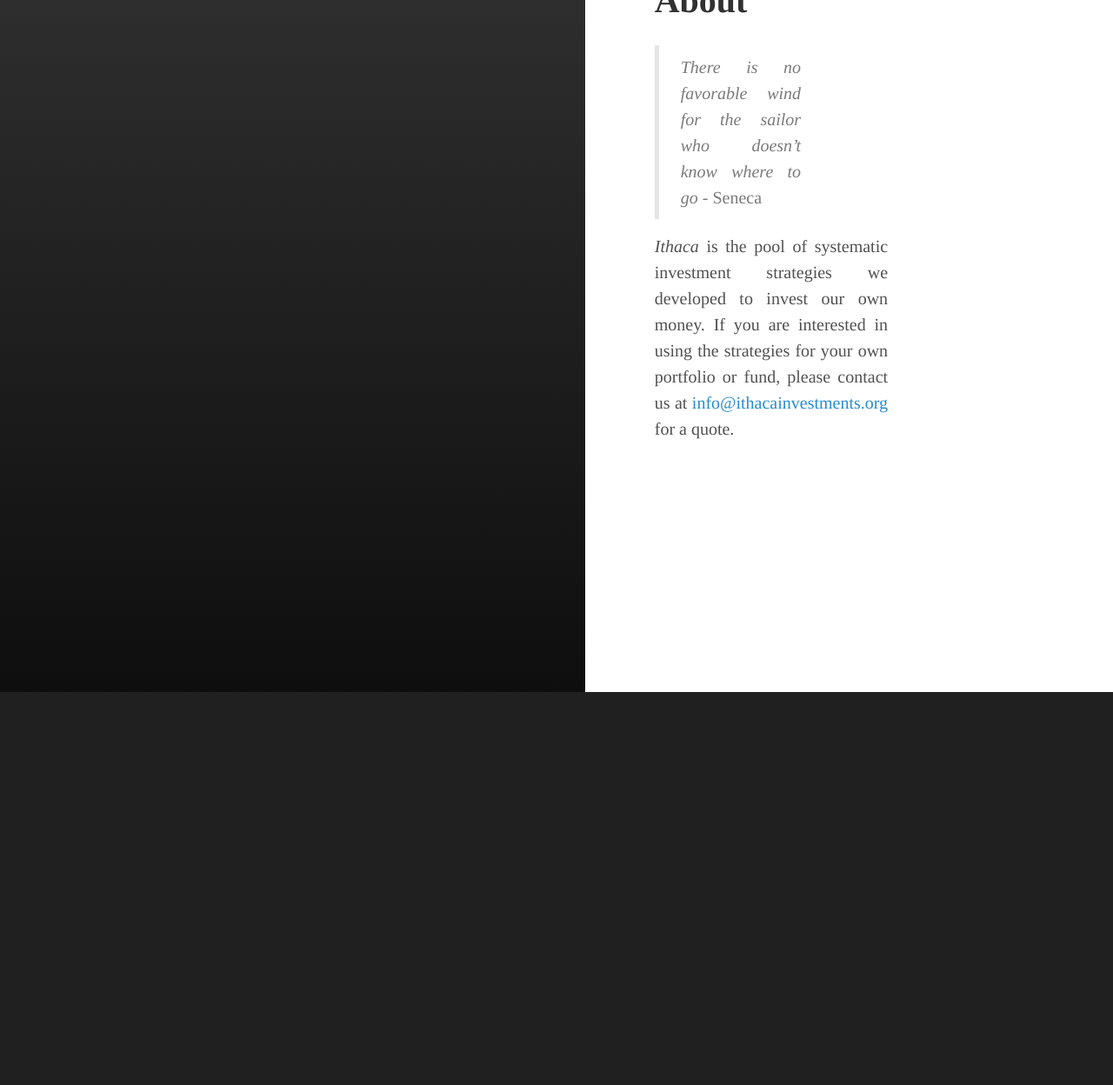
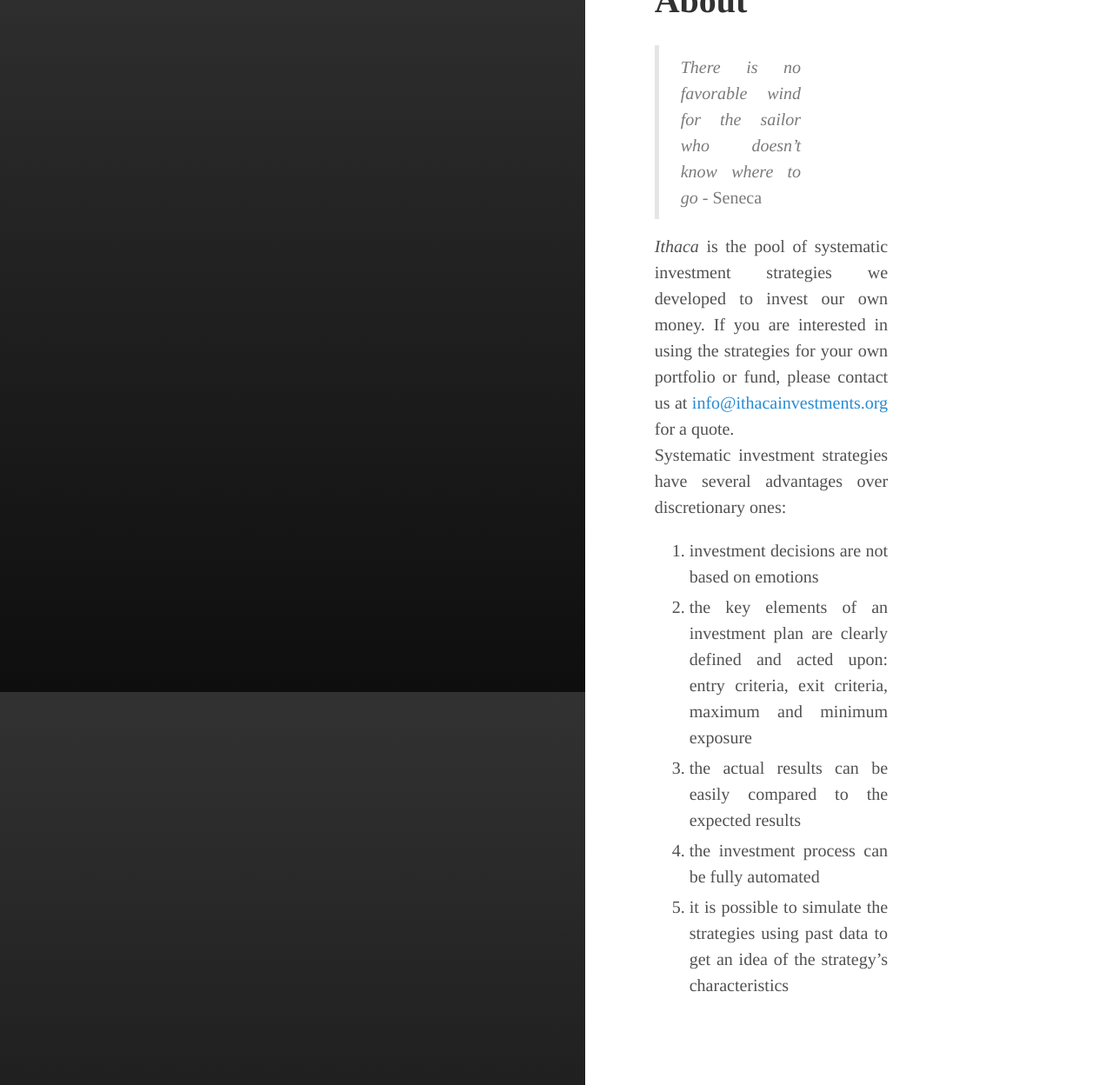
Before and after one commit to IthacaResearch/ithacaresearch.github.io, a Jekyll site: the page built from category/about.md, in a window 1280 px wide, cut to the strip 104-1352 px from the top of the page. Shown: the whole strip at 87% size. Built offline with Jekyll 4.4.1, drawn with Linux system fonts in a browser that asks for light colours; before the commit the page ends 900 px from its top, so only the background shows below that.

Commit message:
Update about.md

```diff
--- a/category/about.md
+++ b/category/about.md
@@ -7,4 +7,10 @@
 
 > _There is no favorable wind for the sailor who doesn’t know where to go_ - Seneca
 
-_Ithaca_ is the pool of systematic investment strategies we developed to invest our own money. If you are interested in using the strategies for your own portfolio or fund, please contact us at <info@ithacainvestments.org> for a quote.
+_Ithaca_ is the pool of systematic investment strategies we developed to invest our own money. If you are interested in using the strategies for your own portfolio or fund, please contact us at <info@ithacainvestments.org> for a quote.<br>
+Systematic investment strategies have several advantages over discretionary ones:
+1. investment decisions are not based on emotions
+2. the key elements of an investment plan are clearly defined and acted upon: entry criteria, exit criteria, maximum and minimum exposure
+3. the actual results can be easily compared to the expected results
+4. the investment process can be fully automated
+5. it is possible to simulate the strategies using past data to get an idea of the strategy's characteristics
```
